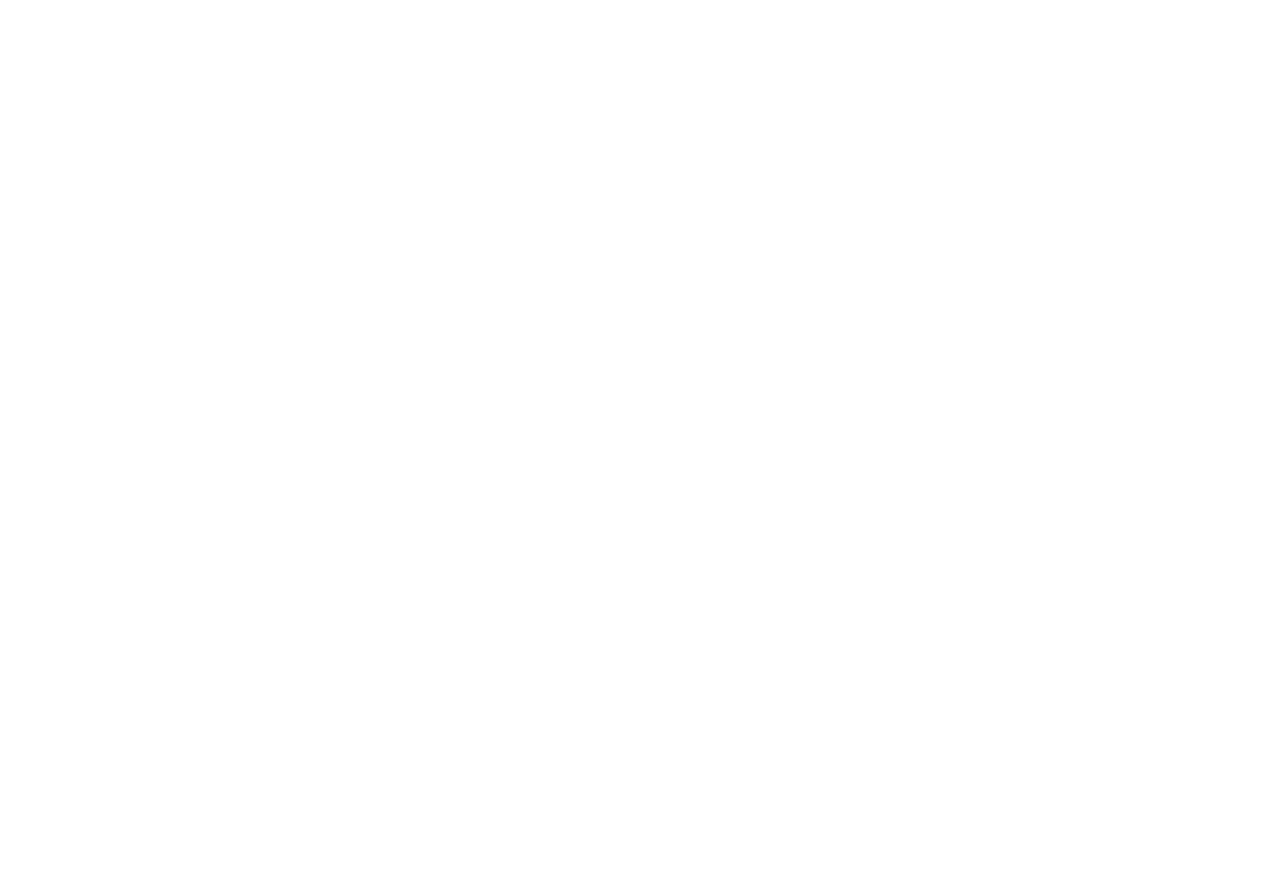
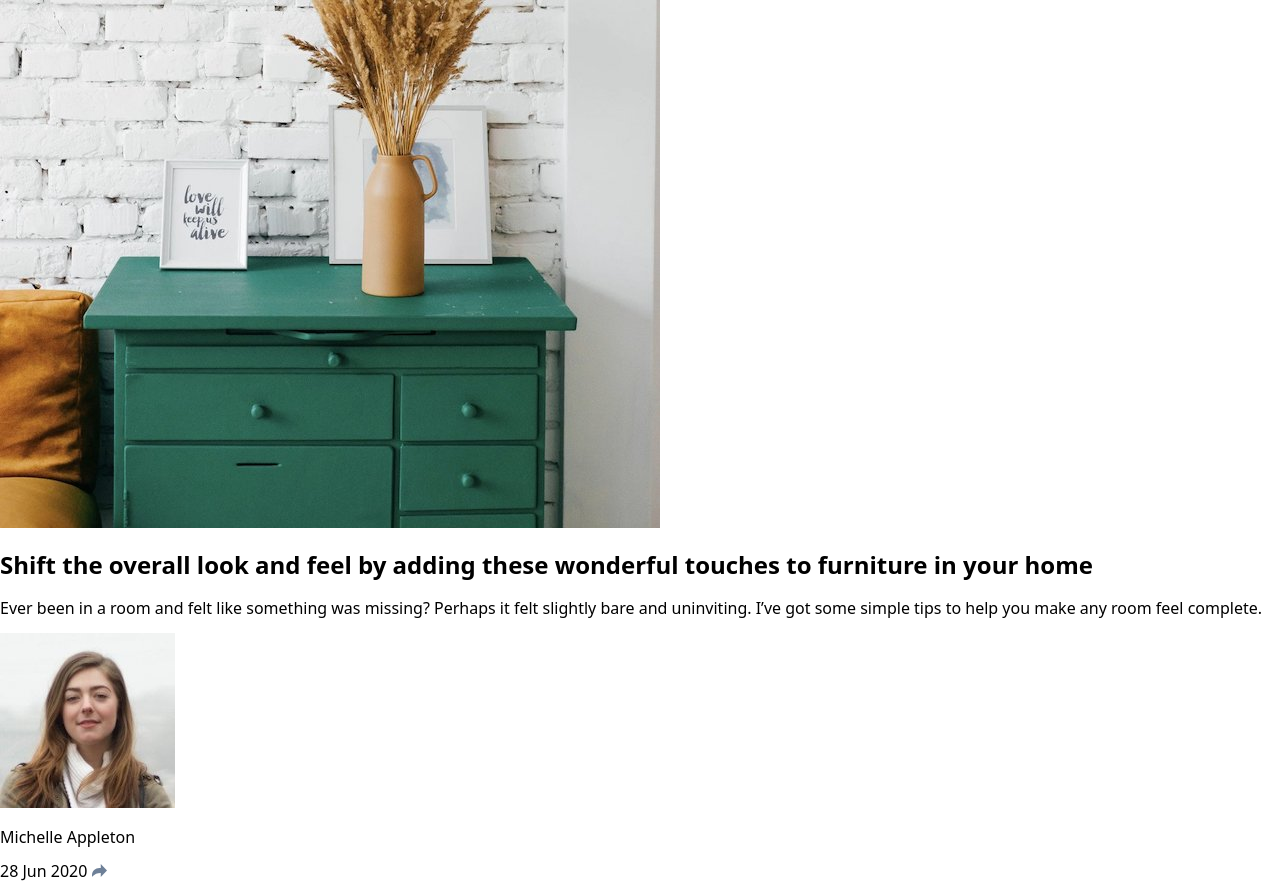
Before and after one commit to gtarrojo/article-preview-component, a plain HTML site: page index.html in a window 1280 px wide. Before the commit the page ends 800 px from the top, so only its background shows below. Drawn offline with Linux system fonts and the light colour scheme.

Commit message:
add html tags and content

```diff
--- a/index.html
+++ b/index.html
@@ -14,5 +14,22 @@
     <script defer src="script.js"></script>
     <title>Article preview component</title>
   </head>
-  <body></body>
+  <body>
+    <article>
+      <img src="images/drawers.jpg" alt="drawers" />
+      <h2>
+        Shift the overall look and feel by adding these wonderful touches to
+        furniture in your home
+      </h2>
+      <p>
+        Ever been in a room and felt like something was missing? Perhaps it felt
+        slightly bare and uninviting. I’ve got some simple tips to help you make
+        any room feel complete.
+      </p>
+      <img src="images/avatar-michelle.jpg" alt="Michelle Appleton" />
+      <p>Michelle Appleton</p>
+      <time datetime="2020-06-28">28 Jun 2020</time>
+      <img src="images/icon-share.svg" alt="share icon" />
+    </article>
+  </body>
 </html>
```
